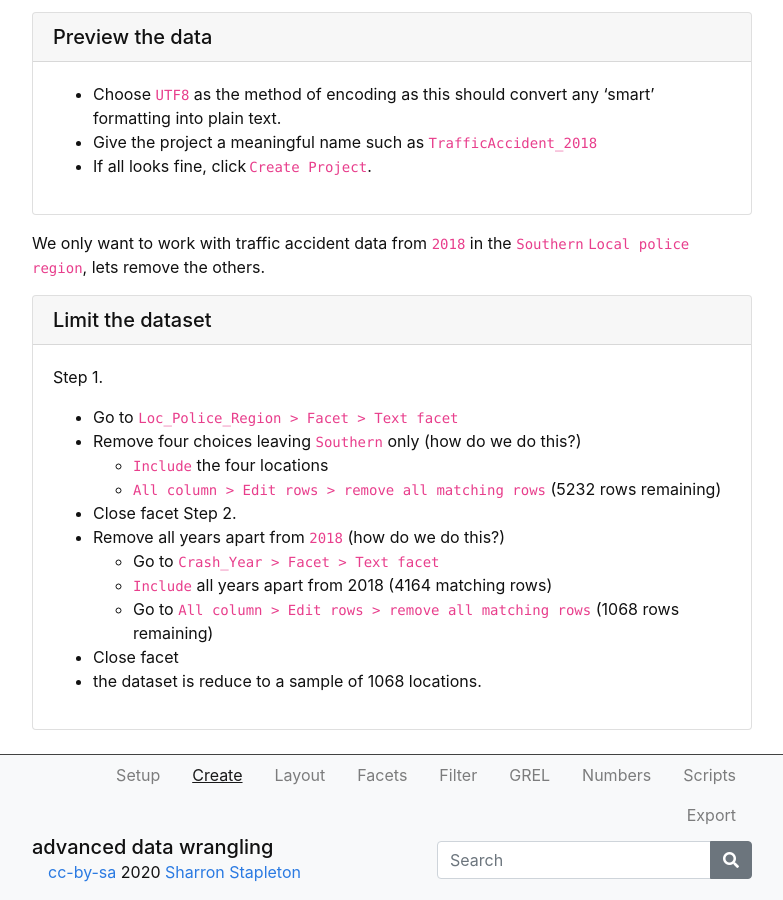
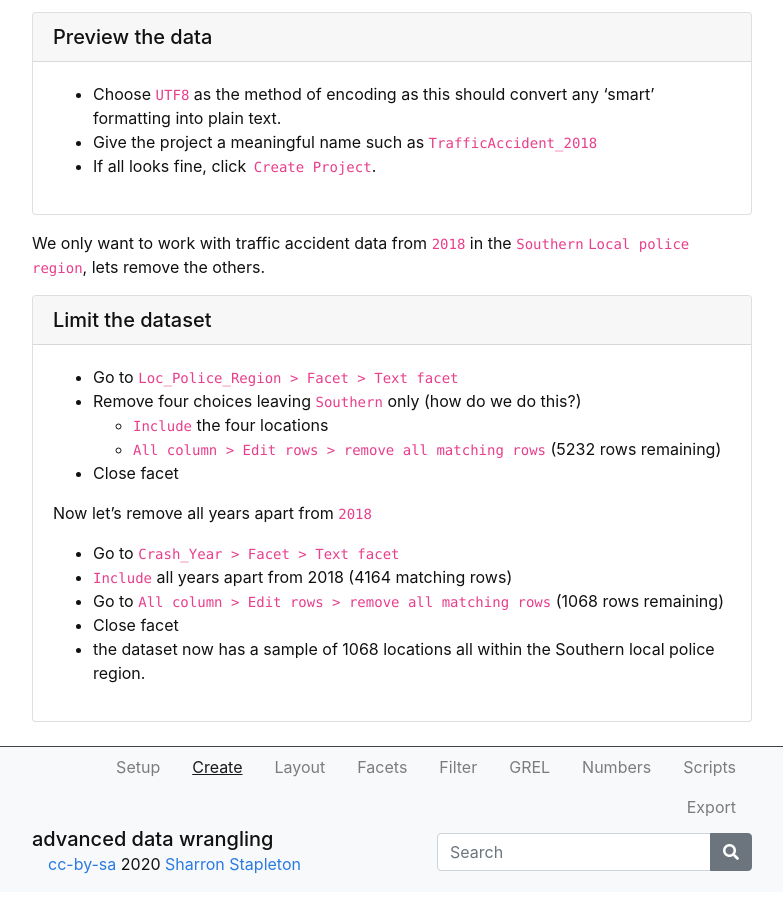
Before and after one commit to GULibrarySandbox/advanced-data-wrangle-old, a Jekyll site: the page built from content/2-lesson.md, in a window 1280 px wide and 900 px high, scrolled down 937 px. Shown: the whole window, without its empty margins (248-1031 px from the left). Built offline with Jekyll 4.4.1, drawn with Linux system fonts in a browser that asks for light colours.

Commit message:
Update 2-lesson.md

```diff
--- a/content/2-lesson.md
+++ b/content/2-lesson.md
@@ -35,23 +35,24 @@ If OpenRefine does not automatically open within your browser after launch, poin
 {% capture text %}
 - Choose `UTF8` as the method of encoding as this should convert any 'smart' formatting into plain text.
 - Give the project a meaningful name such as `TrafficAccident_2018`
-- If all looks fine, click `Create Project`.{% endcapture %}
+- If all looks fine, click  `Create Project`.{% endcapture %}
 {% include card.md header="Preview the data" text=text %}
 
 We only want to work with traffic accident data from `2018` in the `Southern` `Local police region`, lets remove the others.
 
 {% capture text %}
-Step 1.
+
 - Go to `Loc_Police_Region > Facet > Text facet`
 - Remove four choices leaving `Southern`  only (how do we do this?)
   - `Include`  the four locations
   - `All column > Edit rows > remove all matching rows` (5232 rows remaining)
 - Close facet
-Step 2.
-- Remove all years apart from `2018` (how do we do this?)
+
+Now let's remove all years apart from `2018`
+
   - Go to `Crash_Year > Facet > Text facet`
   - `Include` all years apart from 2018 (4164 matching rows)
   - Go to `All column > Edit rows > remove all matching rows` (1068 rows remaining)
 - Close facet
-- the dataset is reduce to a sample of 1068 locations.{% endcapture %}
+- the dataset now has a sample of 1068 locations all within the Southern local police region.{% endcapture %}
 {% include card.md header="Limit the dataset" text=text %}
```
